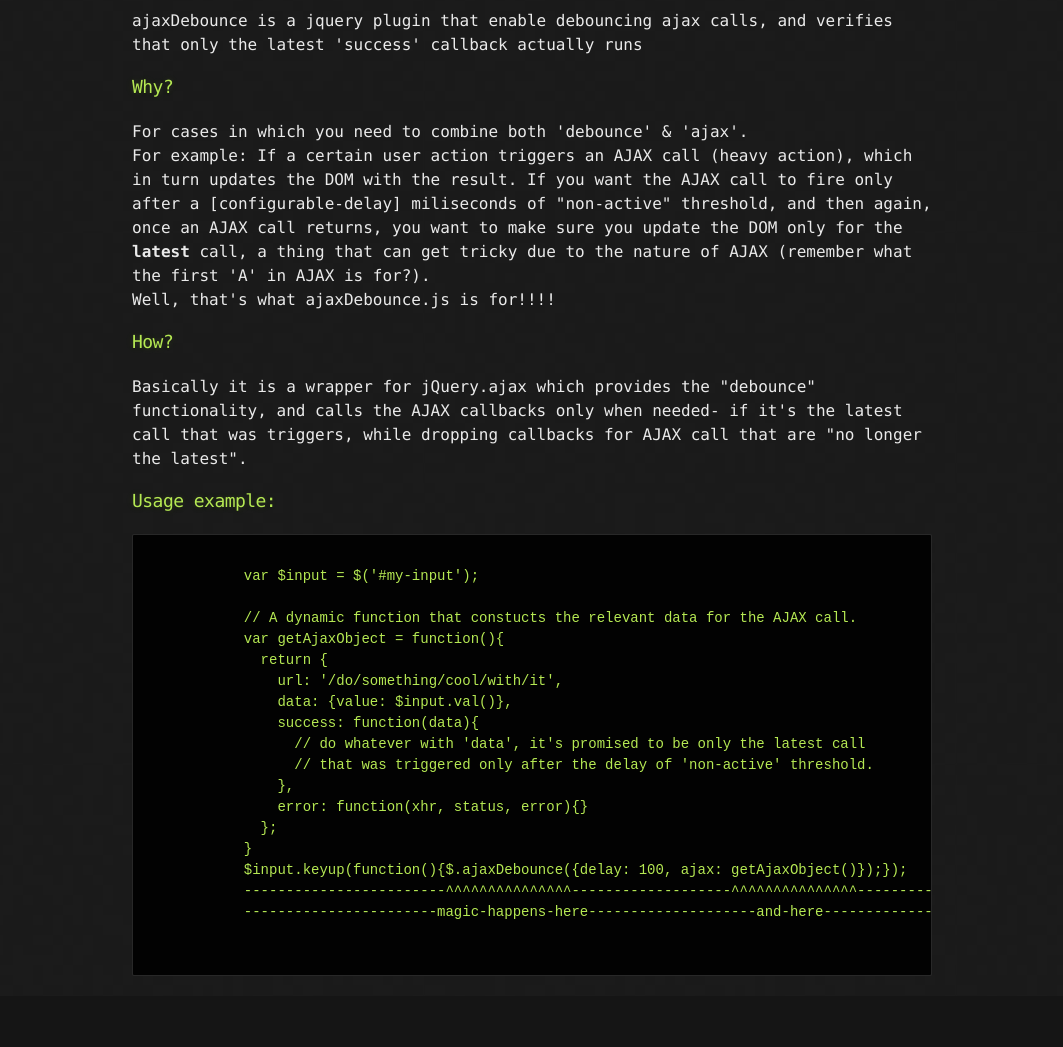
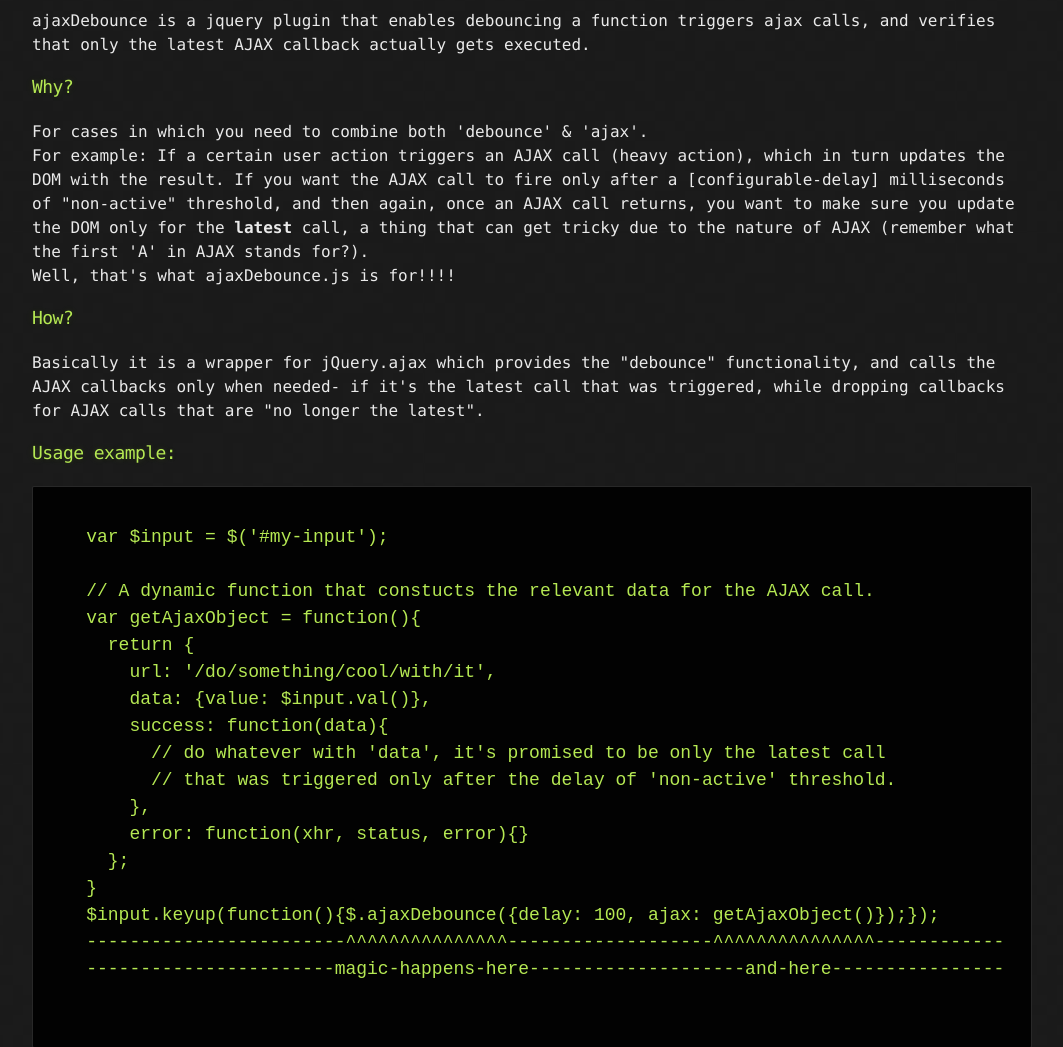
Before and after one commit to ronency/ajaxDebounce, a plain HTML site: page index.html in a window 1280 px wide. Shown: the part 300-1347 px from the top of the page, without its empty margins (108-1171 px from the left). Before the commit the page ends 1296 px from the top, so only its background shows below. Drawn offline with Linux system fonts and the light colour scheme.

Commit message:
better wording & style

```diff
--- a/index.html
+++ b/index.html
@@ -33,21 +33,21 @@
 
         <h3><a name="welcome-to-github-pages" class="anchor" href="#welcome-to-github-pages"><span class="octicon octicon-link"></span></a>What?</h3>
         <p>
-          ajaxDebounce is a jquery plugin that enable debouncing ajax calls, and verifies that only the latest 'success' callback actually runs
+          ajaxDebounce is a jquery plugin that enables debouncing a function triggers ajax calls, and verifies that only the latest AJAX callback actually gets executed.
         </p>
 
         <h3><a name="welcome-to-github-pages" class="anchor" href="#welcome-to-github-pages"><span class="octicon octicon-link"></span></a>Why?</h3>
         <p>
           For cases in which you need to combine both 'debounce' & 'ajax'.
           <br />
-          For example: If a certain user action triggers an AJAX call (heavy action), which in turn updates the DOM with the result. If you want the AJAX call to fire only after a [configurable-delay] miliseconds of "non-active" threshold, and then again, once an AJAX call returns, you want to make sure you update the DOM only for the <b>latest</b> call, a thing that can get tricky due to the nature of AJAX (remember what the first 'A' in AJAX is for?).
+          For example: If a certain user action triggers an AJAX call (heavy action), which in turn updates the DOM with the result. If you want the AJAX call to fire only after a [configurable-delay] milliseconds of "non-active" threshold, and then again, once an AJAX call returns, you want to make sure you update the DOM only for the <b>latest</b> call, a thing that can get tricky due to the nature of AJAX (remember what the first 'A' in AJAX stands for?).
           <br />
           Well, that's what ajaxDebounce.js is for!!!!
         </p>
 
         <h3><a name="welcome-to-github-pages" class="anchor" href="#welcome-to-github-pages"><span class="octicon octicon-link"></span></a>How?</h3>
         <p>
-          Basically it is a wrapper for jQuery.ajax which provides the "debounce" functionality, and calls the AJAX callbacks only when needed- if it's the latest call that was triggers, while dropping callbacks for AJAX call that are "no longer the latest".
+          Basically it is a wrapper for jQuery.ajax which provides the "debounce" functionality, and calls the AJAX callbacks only when needed- if it's the latest call that was triggered, while dropping callbacks for AJAX calls that are "no longer the latest".
         </p>
 
         <h3>Usage example:</h3>
--- a/stylesheets/stylesheet.css
+++ b/stylesheets/stylesheet.css
@@ -12,7 +12,7 @@ body {
 
 .container {
   width: 90%;
-  max-width: 800px;
+  max-width: 1000px;
   margin: 0 auto;
 }
 
@@ -153,7 +153,7 @@ pre {
   background: rgba(0, 0, 0, 0.9);
   border: 1px solid rgba(255, 255, 255, 0.15);
   padding: 10px;
-  font-size: 14px;
+  font-size: 18px;
   color: #b5e853;
   border-radius: 2px;
   -moz-border-radius: 2px;
```
Lines whose indentation alone changed are shown as unchanged.
